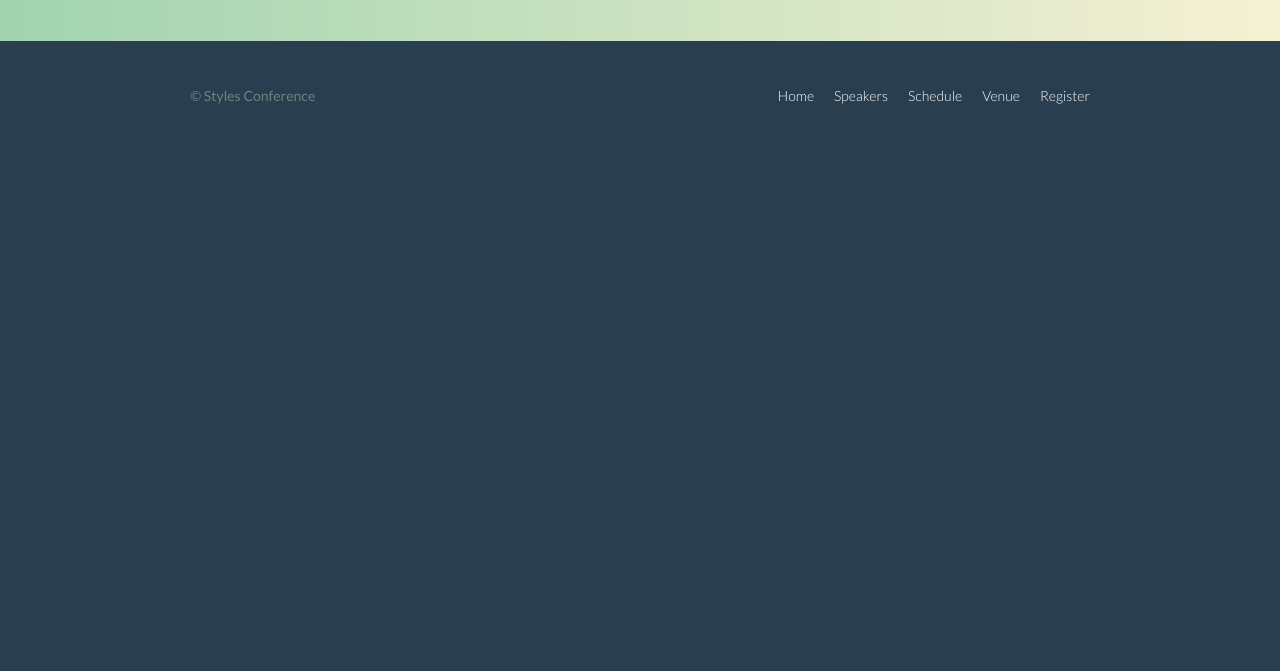
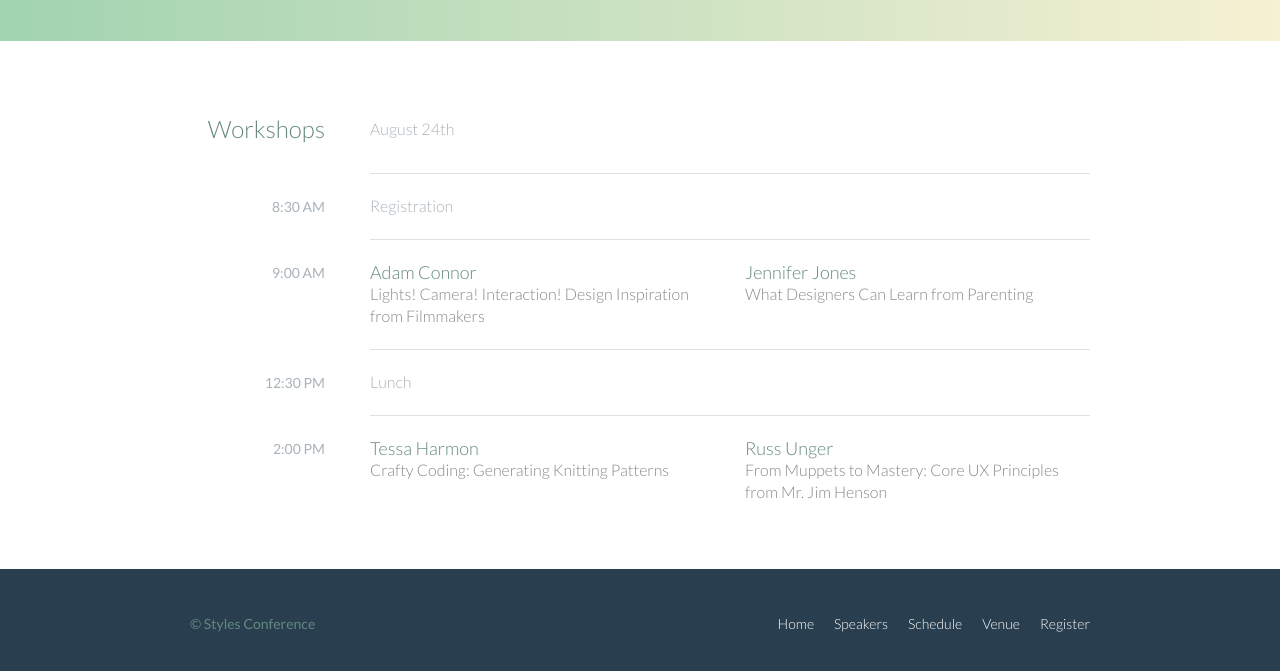
Before and after one commit to lbsanders/launchschool-course200, a plain HTML site: page styles-conference/schedule.html in a window 1280 px wide. Shown: the part 363-1034 px from the top of the page. Before the commit the page ends 800 px from the top, so only its background shows below. Drawn offline with Linux system fonts and the light colour scheme.

Commit message:
Learn to Code HTML & CSS > Organizing Data with Tables

```diff
--- a/styles-conference/assets/stylesheets/main.css
+++ b/styles-conference/assets/stylesheets/main.css
@@ -368,6 +368,70 @@ p a {
 
 /*
   ========================================
+  Schedule
+  ========================================
+*/
+
+table {
+  width: 100%;
+  margin-bottom: 44px;
+}
+table:last-child {
+  margin-bottom: 0px;
+}
+table a {
+  color: #888;
+}
+table h4{
+  margin-bottom: 0;
+}
+th,
+td {
+  padding-bottom: 22px;
+  vertical-align: top;
+}
+th {
+  padding-right: 45px;
+  text-align: right;
+  width: 20%;
+}
+td {
+  width: 40%;
+}
+thead {
+  line-height: 44px;
+}
+thead th {
+  color: #648880;
+  font-size: 24px;
+}
+tbody th {
+  color: #a9b2b9;
+  font-size: 14px;
+  font-weight: 400;
+  padding-top: 22px;
+  text-transform: uppercase;
+}
+tbody td {
+  border-top: 1px solid #dfe2e5;
+  padding-top: 21px;
+}
+tbody td:first-of-type {
+  padding-right: 15px;
+}
+tbody td:last-of-type {
+  padding-left: 15px;
+}
+tbody td:only-of-type {
+  padding-left: 0;
+  padding-right: 0;
+}
+.schedule-offset {
+  color: #a9b2b9;
+}
+
+/*
+  ========================================
   Venue
   ========================================
 */
--- a/styles-conference/schedule.html
+++ b/styles-conference/schedule.html
@@ -44,6 +44,88 @@
       </div>
     </section>
 
+    <section class="row">
+
+      <div class="container">
+
+        <table>
+          <thead>
+            <tr>
+              <th scope="row">
+                Workshops
+              </th>
+              <td class="schedule-offset" colspan="2">
+                August 24th
+              </td>
+            </tr>
+          </thead>
+          <tbody>
+            <tr>
+              <th scope="row">
+                <time datetime="08:30:00">
+                  8:30 AM
+                </time>
+              </th>
+              <td class="schedule-offset" colspan="2">
+                Registration
+              </td>
+            </tr>
+            <tr>
+              <th scope="row">
+                <time datetime="09:00:00">
+                  9:00 AM
+                </time>
+              </th>
+              <td>
+                <a href="speakers.html#adam-connor">
+                  <h4>Adam Connor</h4>
+                  Lights! Camera! Interaction! Design Inspiration from Filmmakers
+                </a>
+              </td>
+              <td>
+                <a href="speakers.html#jennifer-jones">
+                  <h4>Jennifer Jones</h4>
+                  What Designers Can Learn from Parenting
+                </a>
+              </td>
+            </tr>
+            <tr>
+              <th scope="row">
+                <time datetime="12:30:00">
+                  12:30 PM
+                </time>
+              </th>
+              <td class="schedule-offset" colspan="2">
+                Lunch
+              </td>
+            </tr>
+            <tr>
+              <th scope="row">
+                <time datetime="14:00:00">
+                  2:00 PM
+                </time>
+              </th>
+              <td>
+                <a href="speakers.html#tessa-harmon">
+                  <h4>Tessa Harmon</h4>
+                  Crafty Coding: Generating Knitting Patterns
+                </a>
+              </td>
+              <td>
+                <a href="speakers.html#russ-unger">
+                  <h4>Russ Unger</h4>
+                  From Muppets to Mastery: Core UX Principles from Mr. Jim Henson
+                </a>
+              </td>
+            </tr>
+          </tbody>
+        </table>
+
+      </div>
+
+
+    </section>
+
     <!-- Footer -->
 
     <footer class="primary-footer container group">
```
Also changed, not shown: 1 other file.
